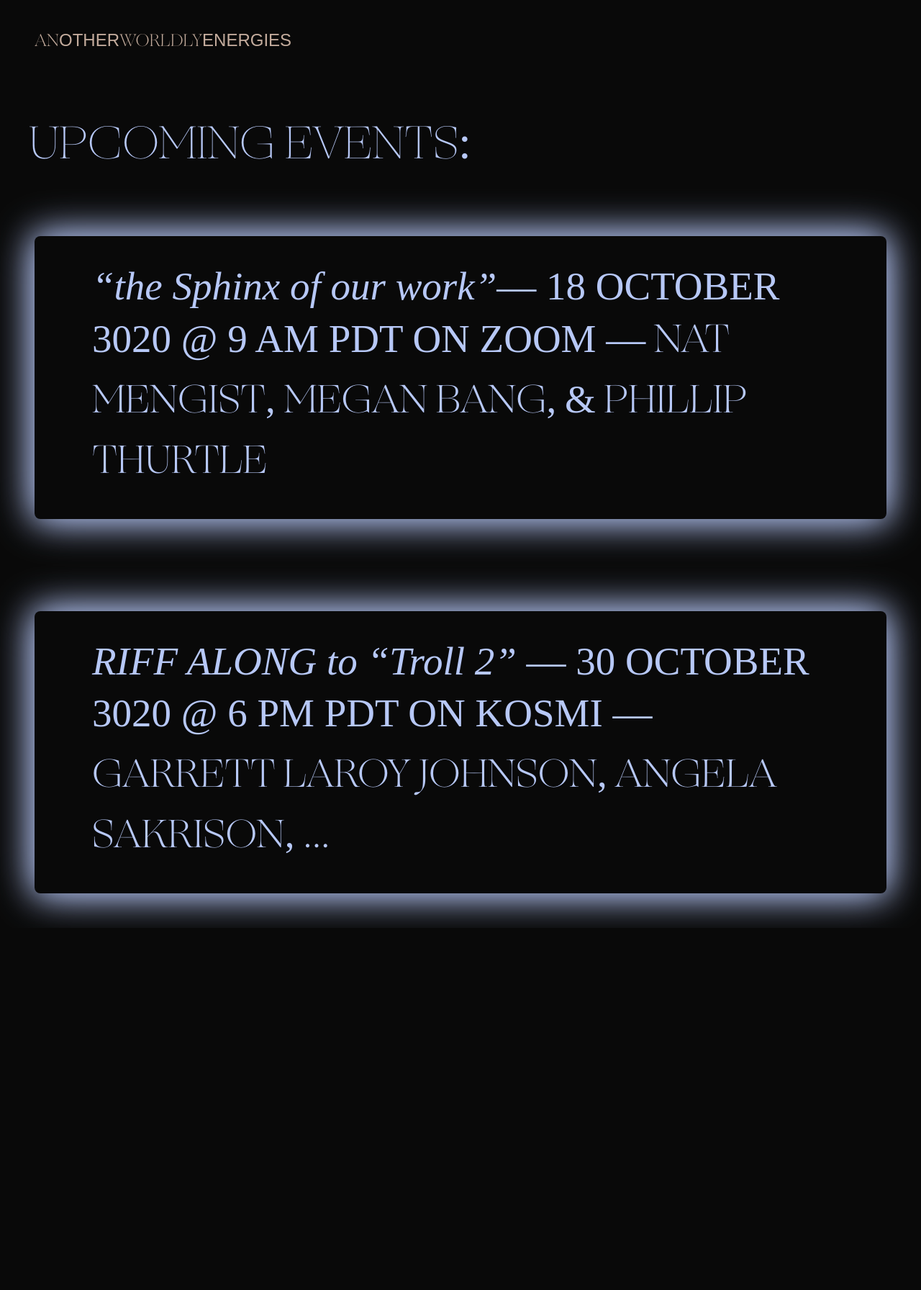
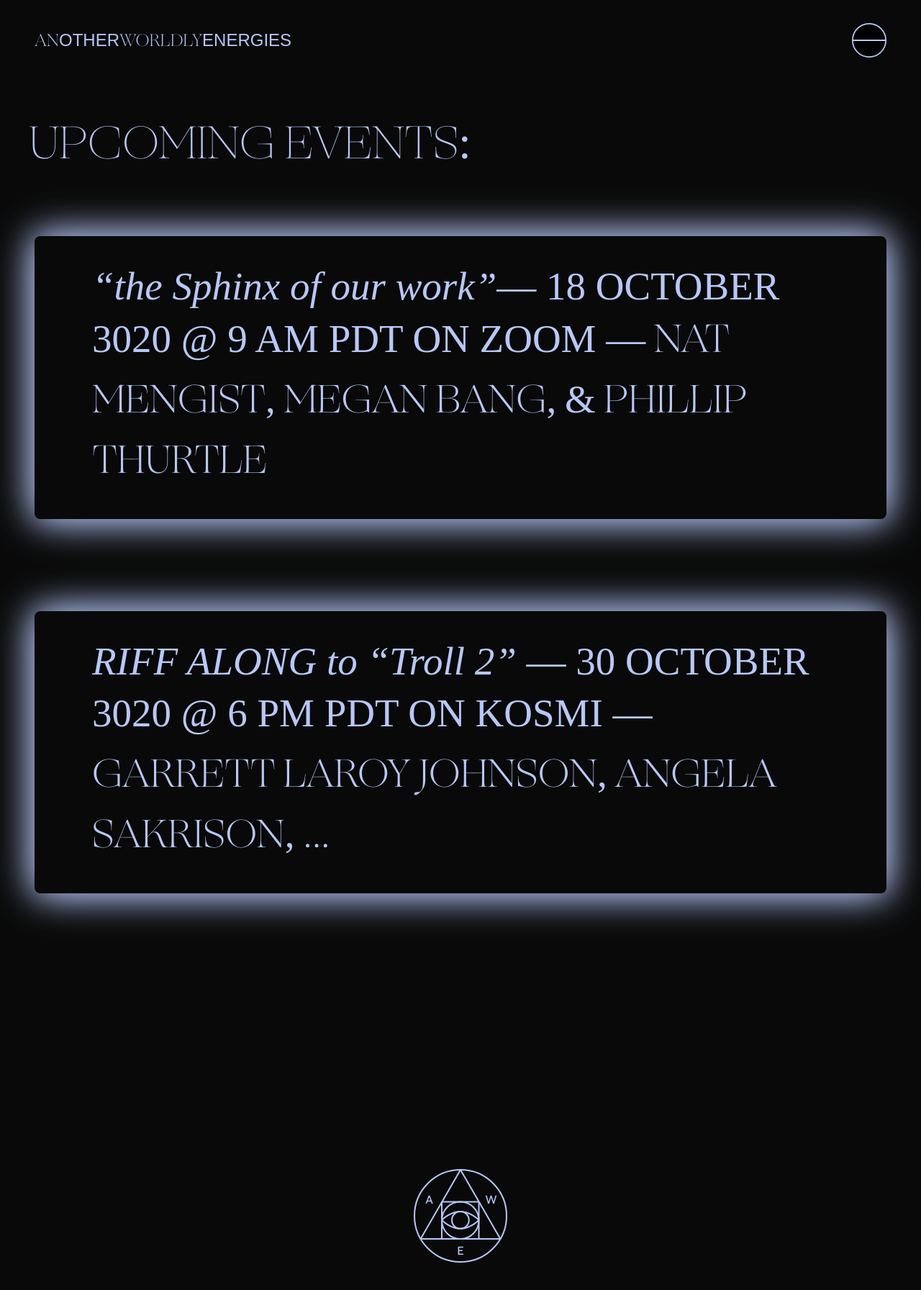
Before and after one commit to miramira97/awesite.github.io, a plain HTML site: page stars.html in a window 1280 px wide. Shown: the whole page at 72% size. Before the commit the page ends 1289 px from the top, so only its background shows below. Drawn offline with nearby package versions, Linux system fonts and the light colour scheme; a web font is replaced by a local one.

Commit message:
stars blue

```diff
--- a/script.js
+++ b/script.js
@@ -15,6 +15,17 @@ $(document).ready(function(){
      //$("#nav").css("background-image", "linear-gradient(rgba(9,9,9,1), rgba(9,9,9,1), rgba(9,9,9,0)");
      //$("#nav").css("padding-bottom", "6rem");
      //$("#nav").css("position", "static");
+
+  } else if(window.location.pathname == "/stars.html" || window.location.pathname == "/Users/ioanbutiu/github/awesite.github.io/stars.html") {
+
+    console.log("on the events page");
+
+    $("#home-button").css("color", "#b7c7f7");
+    $( "#menu" ).find('*').css("color", "#b7c7f7" );
+    $( "#menu" ).find('*').css("border-color", "#b7c7f7" );
+    $( "#menu svg" ).css("fill", "#b7c7f7");
+    $( "#eye-closed, #eye-closed circle, #eye-closed path" ).css("stroke", "#b7c7f7" );
+    $( "#eye-open, #eye-open circle, #eye-open path" ).css("stroke", "#b7c7f7" );
 
   } else {
 
--- a/stars.html
+++ b/stars.html
@@ -12,9 +12,9 @@
   </head>
   <body>
     <div id="nav">
-      <a href="index.html" id="home-button"><h3>AN</h3><h4>OTHER</h4><h3>WORLDLY</h3><h4>ENERGIES</h4></a>
-      <div id="menu-button">
-        <svg width="25" height="24" viewBox="0 0 25 24" fill="none" xmlns="http://www.w3.org/2000/svg">
+     <div style="display: flex; justify-content: flex-start; align-items: center;"><a href="index.html" id="home-button"><h3>AN</h3><h4>OTHER</h4><h3>WORLDLY</h3><h4>ENERGIES </h4></a>
+
+       <!--<svg width="1rem" height="1rem" style="margin: 0rem 1rem;" viewBox="0 0 24 24" fill="#dea8fa" xmlns="http://www.w3.org/2000/svg">
          <path d="M15.3953 2.6875C15.3953 5.4375 13.0876 6.8125 12.9337 11.875V12H12.0106C11.8568 6.875 9.39526 5.5 9.39526 2.6875C9.39526 1 10.626 0 12.3953 0C14.0876 0 15.3953 1 15.3953 2.6875Z" fill=""/>
          <path d="M15.3953 21.3125C15.3953 18.5625 13.0876 17.1875 12.9337 12.125V12H12.0106C11.8568 17.125 9.39526 18.5 9.39526 21.3125C9.39526 23 10.626 24 12.3953 24C14.0876 24 15.3953 23 15.3953 21.3125Z" fill=""/>
          <path d="M21.9602 9.94176C19.5786 11.3168 17.234 10.0057 12.7728 12.4038L12.6645 12.4663L12.203 11.6668C16.5644 8.97111 16.5245 6.15185 18.9602 4.74561C20.4216 3.90186 21.903 4.46773 22.7876 5.99993C23.6338 7.46551 23.4216 9.09801 21.9602 9.94176Z" fill=""/>
@@ -23,13 +23,31 @@
          <path d="M2.83037 9.94176C5.21194 11.3168 7.55657 10.0057 12.0177 12.4038L12.126 12.4663L12.5875 11.6668C8.22608 8.97111 8.26607 6.15186 5.83037 4.74561C4.36896 3.90186 2.88755 4.46773 2.00293 5.99993C1.15678 7.46551 1.36896 9.09801 2.83037 9.94176Z" fill=""/>
          <path d="M18.9602 19.2543C16.5786 17.8793 16.5416 15.1932 12.2343 12.5288L12.1261 12.4663L12.5876 11.6668C17.1029 14.0961 19.5245 12.6519 21.9602 14.0581C23.4216 14.9019 23.6722 16.4677 22.7876 17.9999C21.9414 19.4655 20.4216 20.098 18.9602 19.2543Z" fill=""/>
          <path d="M2.83037 9.94176C5.21194 11.3168 7.55657 10.0057 12.0177 12.4038L12.126 12.4663L12.5875 11.6668C8.22608 8.97111 8.26607 6.15186 5.83037 4.74561C4.36896 3.90186 2.88755 4.46773 2.00293 5.99993C1.15678 7.46551 1.36896 9.09801 2.83037 9.94176Z" fill=""/>
+       </svg>-->
+
+       <!--<svg width=1rem height="1rem" style="margin: 0rem 1.5rem; background-color: none;" viewBox="-1 0 24 24" fill="#dea8fa" xmlns="http://www.w3.org/2000/svg">
+<path d="M9.83333 24H11.9444V16.3889C11.9444 14.8889 12.8889 14.3333 14.1667 15.1111L20.7778 18.9444L21.8333 17.1111L15.2222 13.2778C13.9444 12.5 13.9444 11.5 15.2222 10.7222L21.8333 6.94444L20.7778 5.05556L14.1667 8.88889C12.8889 9.66667 11.9444 9.11111 11.9444 7.61111V0H9.83333V7.61111C9.83333 9.11111 8.94444 9.66667 7.66667 8.88889L1.05556 5.05556L0 6.94444L6.55556 10.7222C7.83333 11.5 7.83333 12.5 6.55556 13.2778L0 17.1111L1.05556 18.9444L7.66667 15.1111C8.94444 14.3333 9.83333 14.8889 9.83333 16.3889V24Z" fill=""/>
+</svg>-->
+
+       <!--<div style="display: inline-block; height: 1px; width: 6rem; margin: 0rem 0.5rem; background-color: #dea8fa;"></div>
+
+       <h4 style="color: #dea8fa">MISSION</h4>-->
+     </div>
+     <div id="menu-button">
+
+       <svg id="eye-closed" width="54" height="54" viewBox="0 0 54 54" stroke="#c4ac9d" dir=""xmlns="http://www.w3.org/2000/svg">
+       <circle cx="27" cy="27" r="26" stroke="#c4ac9d" stroke-width="2"/>
+       <path d="M1 27H27H53" stroke="#c4ac9d" stroke-width="2"/>
        </svg>
-      </div>
-    </div>
-    <div id="menu">
-      <div id="menu-content">
-        <h2><a href="stars.html" id="menu-mission-link">Events</a></h2>
-        <svg width="25" height="24" viewBox="0 0 25 24" fill="#c4ac9d" xmlns="http://www.w3.org/2000/svg">
+
+       <svg id="eye-open" width="54" height="54" viewBox="0 0 54 54" fill="none"  xmlns="http://www.w3.org/2000/svg">
+       <circle cx="27" cy="27" r="26" stroke="#C4AC9D" stroke-width="2"/>
+       <circle cx="27" cy="27" r="12" stroke="#C4AC9D" stroke-width="2"/>
+       <path d="M53 27C53 27 41.3594 39 27 39C12.6406 39 1 27 1 27C1 27 12.6406 15 27 15C41.3594 15 53 27 53 27Z" stroke="#C4AC9D" stroke-width="2" stroke-linejoin="bevel"/>
+       </svg>
+
+
+       <!--<svg width="25" height="24" viewBox="0 0 25 24" fill="none" xmlns="http://www.w3.org/2000/svg">
          <path d="M15.3953 2.6875C15.3953 5.4375 13.0876 6.8125 12.9337 11.875V12H12.0106C11.8568 6.875 9.39526 5.5 9.39526 2.6875C9.39526 1 10.626 0 12.3953 0C14.0876 0 15.3953 1 15.3953 2.6875Z" fill=""/>
          <path d="M15.3953 21.3125C15.3953 18.5625 13.0876 17.1875 12.9337 12.125V12H12.0106C11.8568 17.125 9.39526 18.5 9.39526 21.3125C9.39526 23 10.626 24 12.3953 24C14.0876 24 15.3953 23 15.3953 21.3125Z" fill=""/>
          <path d="M21.9602 9.94176C19.5786 11.3168 17.234 10.0057 12.7728 12.4038L12.6645 12.4663L12.203 11.6668C16.5644 8.97111 16.5245 6.15185 18.9602 4.74561C20.4216 3.90186 21.903 4.46773 22.7876 5.99993C23.6338 7.46551 23.4216 9.09801 21.9602 9.94176Z" fill=""/>
@@ -38,9 +56,13 @@
          <path d="M2.83037 9.94176C5.21194 11.3168 7.55657 10.0057 12.0177 12.4038L12.126 12.4663L12.5875 11.6668C8.22608 8.97111 8.26607 6.15186 5.83037 4.74561C4.36896 3.90186 2.88755 4.46773 2.00293 5.99993C1.15678 7.46551 1.36896 9.09801 2.83037 9.94176Z" fill=""/>
          <path d="M18.9602 19.2543C16.5786 17.8793 16.5416 15.1932 12.2343 12.5288L12.1261 12.4663L12.5876 11.6668C17.1029 14.0961 19.5245 12.6519 21.9602 14.0581C23.4216 14.9019 23.6722 16.4677 22.7876 17.9999C21.9414 19.4655 20.4216 20.098 18.9602 19.2543Z" fill=""/>
          <path d="M2.83037 9.94176C5.21194 11.3168 7.55657 10.0057 12.0177 12.4038L12.126 12.4663L12.5875 11.6668C8.22608 8.97111 8.26607 6.15186 5.83037 4.74561C4.36896 3.90186 2.88755 4.46773 2.00293 5.99993C1.15678 7.46551 1.36896 9.09801 2.83037 9.94176Z" fill=""/>
-        </svg>
-        <h2><a href="spirits.html" id="menu-sourcebook-link">Mission</a></h2>
-        <svg width="25" height="24" viewBox="0 0 25 24" fill="#c4ac9d" xmlns="http://www.w3.org/2000/svg">
+       </svg>-->
+     </div>
+   </div>
+   <div id="menu">
+     <div id="menu-content">
+       <a href="stars.html" id="menu-events-link" class="menu-link"><h2>Upcoming Events</h2></a>
+       <!--<svg width="25" height="24" viewBox="0 0 25 24" fill="#c4ac9d" xmlns="http://www.w3.org/2000/svg">
          <path d="M15.3953 2.6875C15.3953 5.4375 13.0876 6.8125 12.9337 11.875V12H12.0106C11.8568 6.875 9.39526 5.5 9.39526 2.6875C9.39526 1 10.626 0 12.3953 0C14.0876 0 15.3953 1 15.3953 2.6875Z" fill=""/>
          <path d="M15.3953 21.3125C15.3953 18.5625 13.0876 17.1875 12.9337 12.125V12H12.0106C11.8568 17.125 9.39526 18.5 9.39526 21.3125C9.39526 23 10.626 24 12.3953 24C14.0876 24 15.3953 23 15.3953 21.3125Z" fill=""/>
          <path d="M21.9602 9.94176C19.5786 11.3168 17.234 10.0057 12.7728 12.4038L12.6645 12.4663L12.203 11.6668C16.5644 8.97111 16.5245 6.15185 18.9602 4.74561C20.4216 3.90186 21.903 4.46773 22.7876 5.99993C23.6338 7.46551 23.4216 9.09801 21.9602 9.94176Z" fill=""/>
@@ -49,8 +71,19 @@
          <path d="M2.83037 9.94176C5.21194 11.3168 7.55657 10.0057 12.0177 12.4038L12.126 12.4663L12.5875 11.6668C8.22608 8.97111 8.26607 6.15186 5.83037 4.74561C4.36896 3.90186 2.88755 4.46773 2.00293 5.99993C1.15678 7.46551 1.36896 9.09801 2.83037 9.94176Z" fill=""/>
          <path d="M18.9602 19.2543C16.5786 17.8793 16.5416 15.1932 12.2343 12.5288L12.1261 12.4663L12.5876 11.6668C17.1029 14.0961 19.5245 12.6519 21.9602 14.0581C23.4216 14.9019 23.6722 16.4677 22.7876 17.9999C21.9414 19.4655 20.4216 20.098 18.9602 19.2543Z" fill=""/>
          <path d="M2.83037 9.94176C5.21194 11.3168 7.55657 10.0057 12.0177 12.4038L12.126 12.4663L12.5875 11.6668C8.22608 8.97111 8.26607 6.15186 5.83037 4.74561C4.36896 3.90186 2.88755 4.46773 2.00293 5.99993C1.15678 7.46551 1.36896 9.09801 2.83037 9.94176Z" fill=""/>
-        </svg>
-        <h2><a href="https://linktr.ee/anotherworldlyenergies" target="blank" id="menu-about-link">Sources</a></h2>
+       </svg>-->
+       <a href="spirits.html" id="menu-mission-link" class="menu-link"><h2>Mission</h2></a>
+       <!--<svg width="25" height="24" viewBox="0 0 25 24" fill="#c4ac9d" xmlns="http://www.w3.org/2000/svg">
+         <path d="M15.3953 2.6875C15.3953 5.4375 13.0876 6.8125 12.9337 11.875V12H12.0106C11.8568 6.875 9.39526 5.5 9.39526 2.6875C9.39526 1 10.626 0 12.3953 0C14.0876 0 15.3953 1 15.3953 2.6875Z" fill=""/>
+         <path d="M15.3953 21.3125C15.3953 18.5625 13.0876 17.1875 12.9337 12.125V12H12.0106C11.8568 17.125 9.39526 18.5 9.39526 21.3125C9.39526 23 10.626 24 12.3953 24C14.0876 24 15.3953 23 15.3953 21.3125Z" fill=""/>
+         <path d="M21.9602 9.94176C19.5786 11.3168 17.234 10.0057 12.7728 12.4038L12.6645 12.4663L12.203 11.6668C16.5644 8.97111 16.5245 6.15185 18.9602 4.74561C20.4216 3.90186 21.903 4.46773 22.7876 5.99993C23.6338 7.46551 23.4216 9.09801 21.9602 9.94176Z" fill=""/>
+         <path d="M5.83037 19.2543C8.21194 17.8793 8.24888 15.1932 12.5562 12.5288L12.6645 12.4663L12.2029 11.6668C7.68762 14.0961 5.26607 12.6519 2.83037 14.0581C1.36896 14.9019 1.11831 16.4677 2.00293 17.9999C2.84908 19.4655 4.36896 20.098 5.83037 19.2543Z" fill=""/>
+         <path d="M18.9602 19.2543C16.5786 17.8793 16.5416 15.1932 12.2343 12.5288L12.1261 12.4663L12.5876 11.6668C17.1029 14.0961 19.5245 12.6519 21.9602 14.0581C23.4216 14.9019 23.6722 16.4677 22.7876 17.9999C21.9414 19.4655 20.4216 20.098 18.9602 19.2543Z" fill=""/>
+         <path d="M2.83037 9.94176C5.21194 11.3168 7.55657 10.0057 12.0177 12.4038L12.126 12.4663L12.5875 11.6668C8.22608 8.97111 8.26607 6.15186 5.83037 4.74561C4.36896 3.90186 2.88755 4.46773 2.00293 5.99993C1.15678 7.46551 1.36896 9.09801 2.83037 9.94176Z" fill=""/>
+         <path d="M18.9602 19.2543C16.5786 17.8793 16.5416 15.1932 12.2343 12.5288L12.1261 12.4663L12.5876 11.6668C17.1029 14.0961 19.5245 12.6519 21.9602 14.0581C23.4216 14.9019 23.6722 16.4677 22.7876 17.9999C21.9414 19.4655 20.4216 20.098 18.9602 19.2543Z" fill=""/>
+         <path d="M2.83037 9.94176C5.21194 11.3168 7.55657 10.0057 12.0177 12.4038L12.126 12.4663L12.5875 11.6668C8.22608 8.97111 8.26607 6.15186 5.83037 4.74561C4.36896 3.90186 2.88755 4.46773 2.00293 5.99993C1.15678 7.46551 1.36896 9.09801 2.83037 9.94176Z" fill=""/>
+       </svg>-->
+       <a href="https://linktr.ee/anotherworldlyenergies" target="blank" id="menu-sources-link" class="menu-link"><h2>Sources</h2></a>
      </div>
      <div id="menu-footer">
            <p><a id="menu-footer-1">Email</a></p>
@@ -71,4 +104,17 @@
 GARRETT LAROY JOHNSON, ANGELA SAKRISON, ...
 
 </h3></div></div>
+<footer id="mission-footer">
+  <svg width="136" height="136" viewBox="0 0 136 136" fill="none" xmlns="http://www.w3.org/2000/svg">
+<path d="M27.9466 50.9998H29.6746L25.2746 39.7998H23.7386L19.3386 50.9998H21.0506L22.1226 48.1518H26.8746L27.9466 50.9998ZM22.6826 46.6958L24.5066 41.8798L26.3306 46.6958H22.6826Z" fill="#b7c7f7"/>
+<path d="M106.228 50.9998H107.876L110.5 42.3758L113.124 50.9998H114.788L118.196 39.7998H116.5L113.892 48.5198L111.22 39.7998H109.78L107.108 48.5198L104.516 39.7998H102.804L106.228 50.9998Z" fill="#b7c7f7"/>
+<path d="M64.5657 122H71.9257V120.528H66.2297V116.96H70.6937V115.488H66.2297V112.272H71.7497V110.8H64.5657V122Z" fill="#b7c7f7"/>
+<circle cx="68" cy="68" r="64" stroke="#b7c7f7" stroke-width="2"/>
+<path d="M42 49L42.5 48.5H93L93.5 49V100H42V49Z" stroke="#b7c7f7" stroke-width="2" stroke-linejoin="bevel"/>
+<circle cx="67.75" cy="74.25" r="25.75" stroke="#b7c7f7" stroke-width="2"/>
+<circle cx="67.875" cy="73.875" r="11.875" stroke="#b7c7f7" stroke-width="2"/>
+<path d="M93.5 73.8846C93.5 73.8846 81.9713 85.7692 67.75 85.7692C53.5287 85.7692 42 73.8846 42 73.8846C42 73.8846 53.5287 62 67.75 62C81.9713 62 93.5 73.8846 93.5 73.8846Z" stroke="#b7c7f7" stroke-width="2" stroke-linejoin="bevel"/>
+<path d="M68 4L123.426 100H12.5744L68 4Z" stroke="#b7c7f7" stroke-width="2" stroke-linejoin="bevel"/>
+</svg>
+</footer>
 </body>
```
Lines whose indentation alone changed are shown as unchanged.
